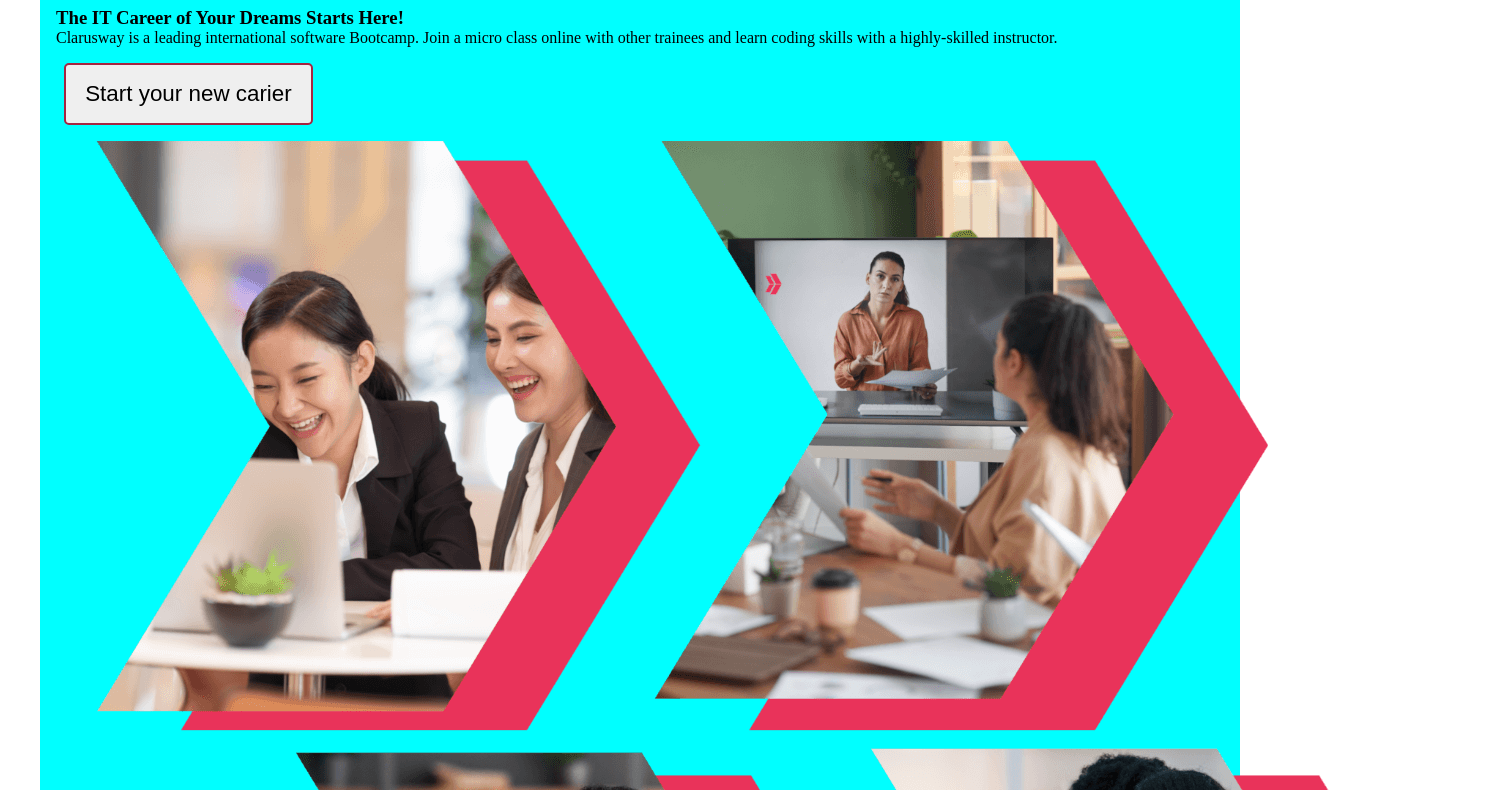
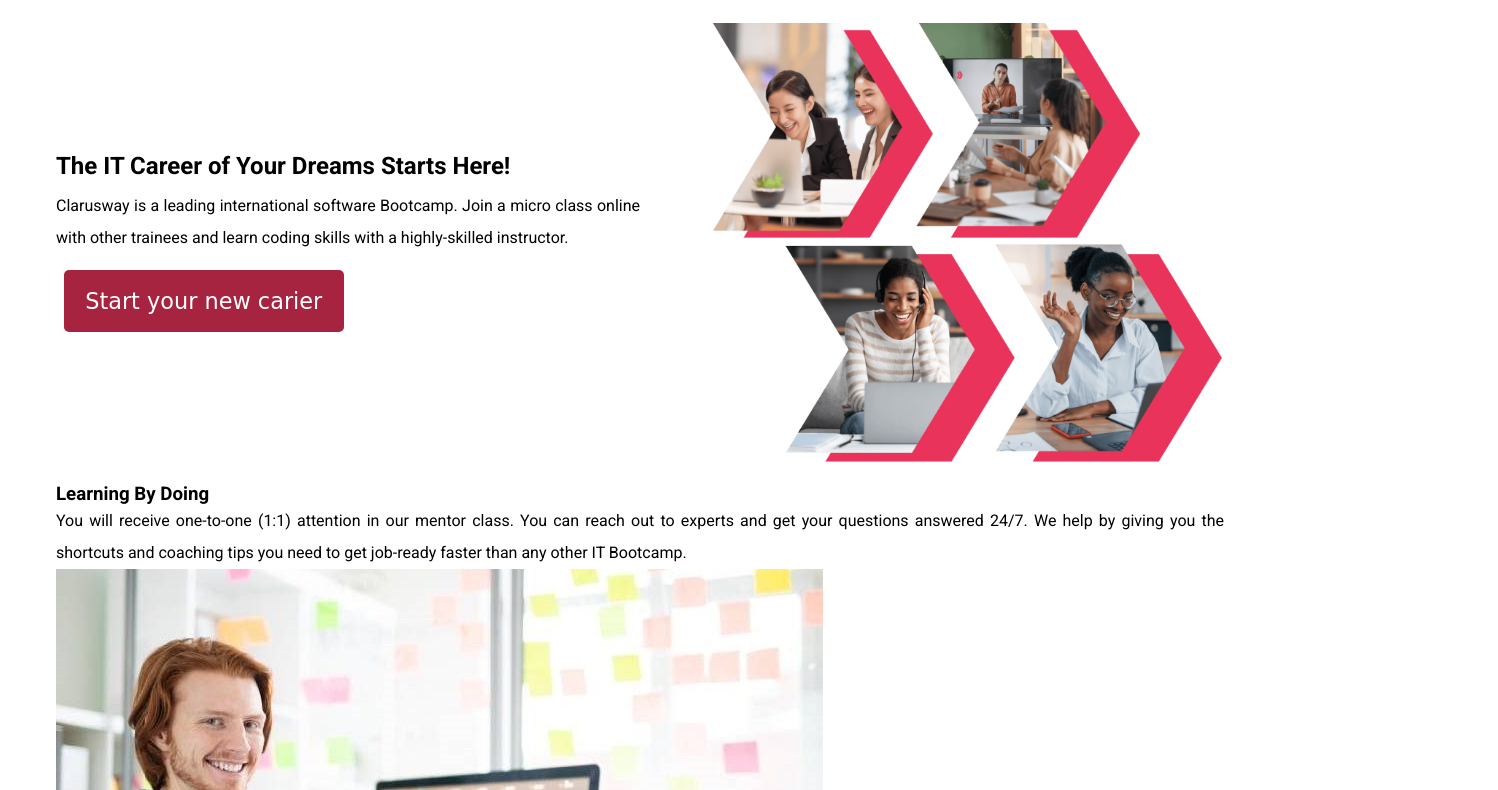
Before and after one commit to humEyra1064/responsive3ocak, a plain HTML site: page index.html in a window 1280 px wide. Shown: the part 119-909 px from the top of the page, 1498 px wide, since content can reach past the window. Drawn offline with Linux system fonts and the light colour scheme; a web font is replaced by a local one.

Commit message:
fontfamily

```diff
--- a/index.html
+++ b/index.html
@@ -23,7 +23,7 @@
 
         <section class="banner">
             <div class="banner-left">
-                <h3>The IT Career of Your Dreams Starts Here!</h3>
+                <h1>The IT Career of Your Dreams Starts Here!</h1>
                 <p>
                     Clarusway is a leading international software Bootcamp. Join a micro
                     class online with other trainees and learn coding skills with a
--- a/style.css
+++ b/style.css
@@ -1,10 +1,13 @@
+@import url("https://fonts.googleapis.com/css2?family=PT+Sans+Narrow:wght@400;700&family=Prosto+One&family=Roboto:ital,wght@0,300;0,400;0,500;0,700;0,900;1,500;1,900&family=Sevillana&family=Yeon+Sung&display=swap");
+
 *{
     margin: 0;
     padding: 0;
     box-sizing: border-box;
+    font-family:"Roboto", sans-serif ;
 }
 .container{
-    background-color: aqua;
+    /* background-color: aqua; */
     width: 1200px;
     margin: 0 auto;
     padding: 2rem 1rem;
@@ -24,5 +27,41 @@ button{
     box-shadow: 0 0 10 rgba(0, 0, 0, 0.2);
     border-radius: 5px;
     margin: 1rem 0.5rem;
+    font-family: "Yeon Sung", cursive;
 
 }
+button:hover{
+    opacity: 0.9;
+    transform: scale(0.97);
+}
+button.btn-dark{
+    background-color: #a62440;
+    color: white;
+}
+
+/* **********banner************ */
+.banner{
+    display: flex;
+    justify-content: space-between;
+    align-items: center;
+    padding: 1rem 0;
+}
+.banner-left{
+    flex: 1;
+
+}
+.banner-right{
+    flex: 1;
+    text-align: right;
+}
+.banner-right img{
+    width: 90%;
+
+}
+h1{
+    line-height: 2;
+}
+p{
+    line-height: 2;
+    text-align: justify;
+}
```
